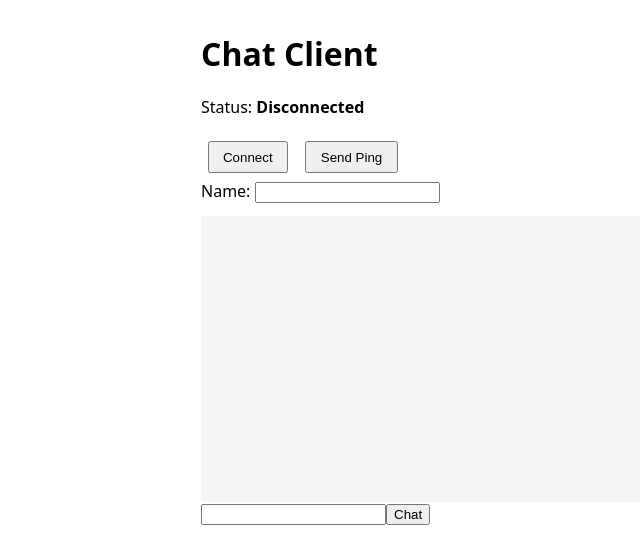
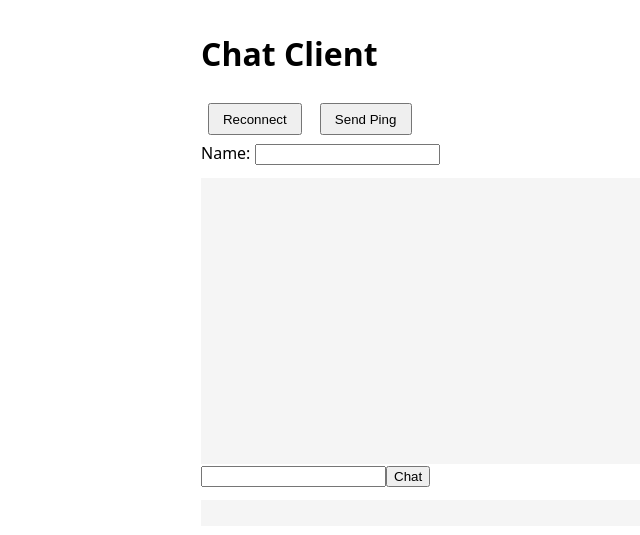
Before and after one commit to bmillwood/imitation-game, a website built with Vite: page packages/client/index.html in a window 1280 px wide. Both pictures are taken after a click on the button "Connect". Shown: the whole page, without its empty margins (119-759 px from the left). Built offline with nearby package versions, Linux system fonts and the light colour scheme; no server answers.

Commit message:
integrate status into connect button

```diff
--- a/packages/client/index.html
+++ b/packages/client/index.html
@@ -30,15 +30,10 @@
       #chat {
         height: 20em;
       }
-      .status {
-        margin: 1em 0;
-      }
     </style>
   </head>
   <body>
     <h1>Chat Client</h1>
-
-    <div class="status">Status: <strong id="status">Disconnected</strong></div>
 
     <div>
       <button id="connect">Connect</button>
--- a/packages/client/src/index.ts
+++ b/packages/client/src/index.ts
@@ -101,7 +101,7 @@
 
   ws.onopen = () => {
     console.log("Connected to server");
-    updateStatus("Connected");
+    updateConnectButton({ disabled: true, text: "Connected" });
     sendName();
     startPingLoop();
   };
@@ -119,20 +119,21 @@
 
   ws.onerror = (error) => {
     console.error("WebSocket error:", error);
-    updateStatus("Error");
+    updateConnectButton({ disabled: false, text: "Reconnect" });
     stopPingLoop();
   };
 
   ws.onclose = () => {
     console.log("Disconnected from server");
-    updateStatus("Disconnected");
+    updateConnectButton({ disabled: false, text: "Reconnect" });
     stopPingLoop();
   };
 }
 
-function updateStatus(status: string) {
-  const statusEl = document.getElementById("status")!;
-  statusEl.textContent = status;
+function updateConnectButton(args : { disabled: boolean, text: string }) {
+  const el = document.getElementById("connect")! as HTMLButtonElement;
+  el.disabled = args.disabled;
+  el.textContent = args.text;
 }
 
 // Initialize
```
